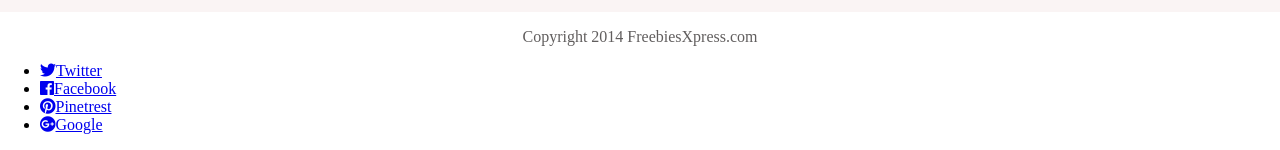
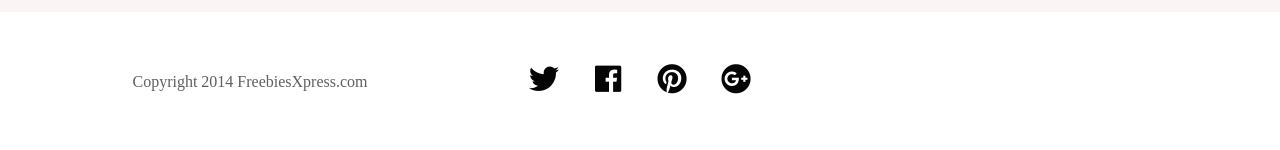
Before and after one commit to Geometric7/miniprojekt, a website: page index.html in a window 1280 px wide. Shown: the part 2217-2367 px from the top of the page. Drawn offline with nearby package versions, Linux system fonts and the light colour scheme; files that its build step writes are made by us from their sources; a web font is replaced by a local one.

Commit message:
Styling footer

```diff
--- a/sass/style.scss
+++ b/sass/style.scss
@@ -212,3 +212,40 @@ img {
   background: #fff;
   height: 80px;
 }
+
+/*Footer*/
+.footer-text{
+  width: 300px;
+  height: 20px;
+  position: relative;
+  top: 45px;
+  left: 100px;
+}
+.footer {
+  max-width: 1140px;
+  margin: 0 auto;
+
+}
+
+.footer ul {
+  text-align: center;
+  padding: 0;
+}
+
+.footer ul li {
+  display: inline-block;
+  width: 60px;
+  height: 60px;
+}
+
+.footer ul li i {
+  font-size: 30px;
+  width: 30px;
+  height: 30px;
+  color: #050505;
+
+}
+
+.footer ul li a {
+  font-size: 0;
+}
```
